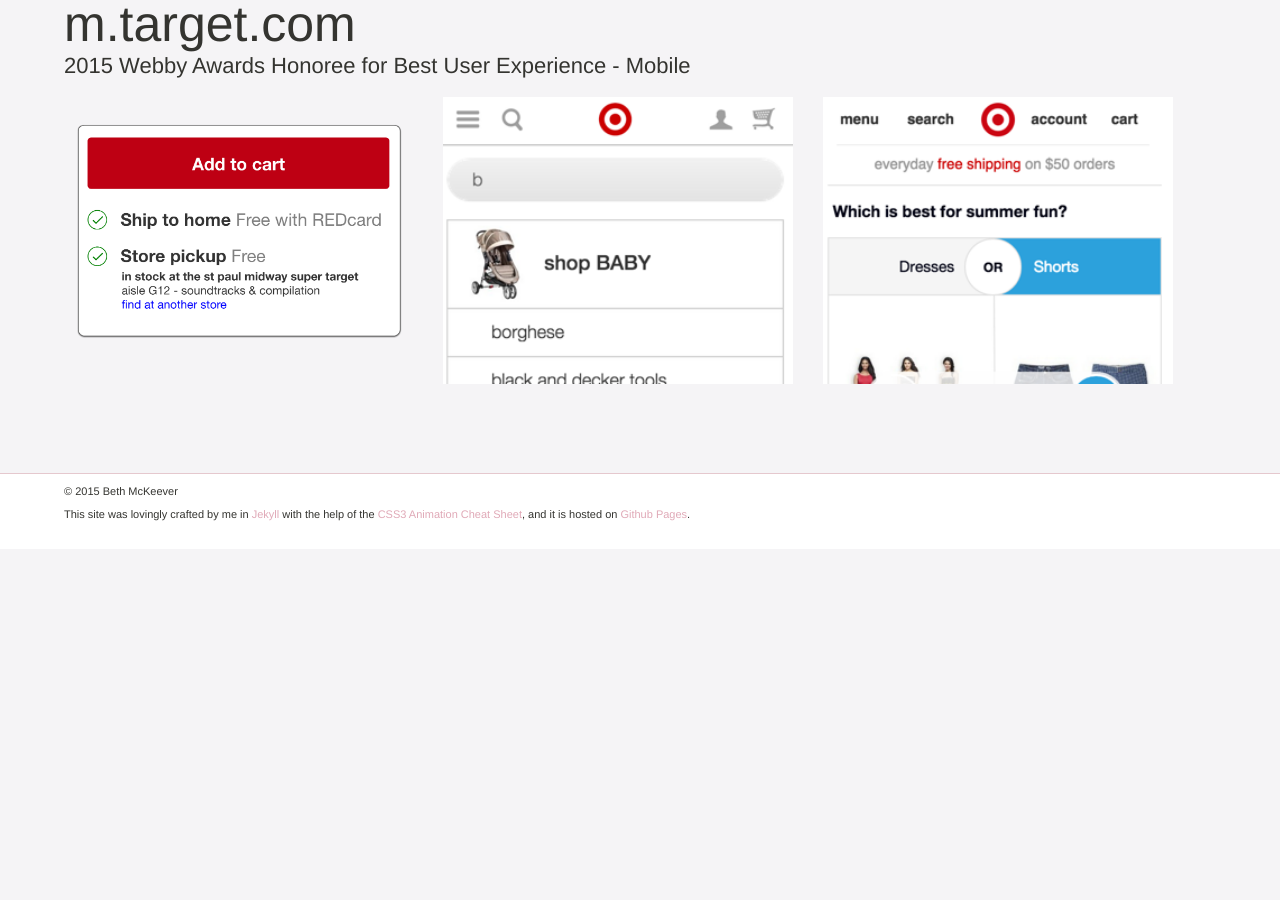
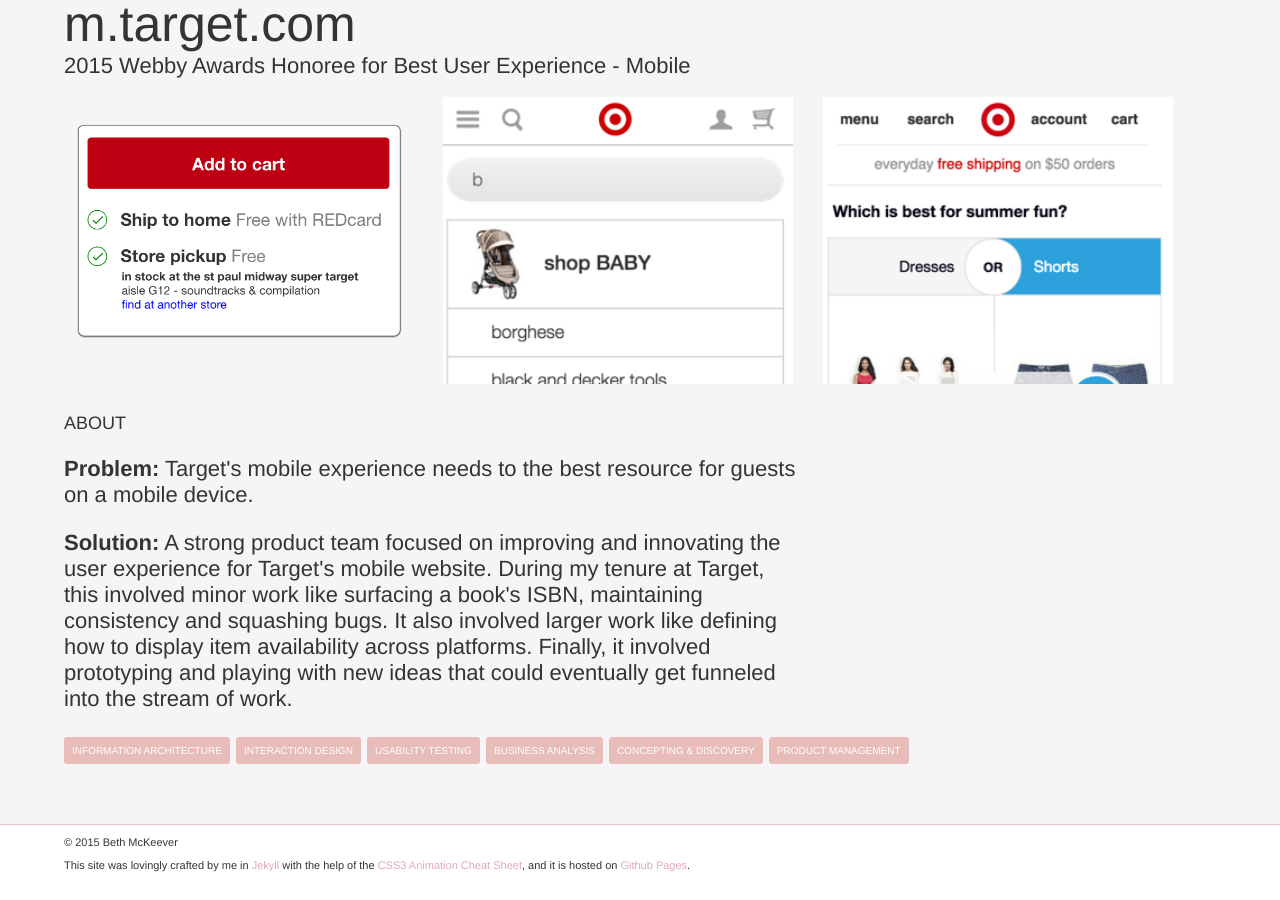
Before and after one commit to linoleumtile/linoleumtile.github.io, a Jekyll site: the page built from portfolio.html, in a window 1280 px wide and 900 px high, scrolled down 3520 px. Built offline with Jekyll 4.4.1, drawn with Linux system fonts in a browser that asks for light colours; nearby versions of some CDN libraries; some web fonts are replaced; Markdown is read by kramdown in place of the engine named in the settings; comment, search, counter and statistics services are not loaded; before the commit the page ends 4069 px from its top, so only the background shows below that.

Commit message:
adding info about work at target

```diff
--- a/_includes/portfolio/target.html
+++ b/_includes/portfolio/target.html
@@ -36,4 +36,17 @@
 			</a>
 		</div>
 	</div>
+	<div class="project-info">
+		<h3 class="sub-small">ABOUT</h3>
+		<p><strong>Problem:</strong> Target's mobile experience needs to the best resource for guests on a mobile device.</p>
+		<p><strong>Solution:</strong> A strong product team focused on improving and innovating the user experience for Target's mobile website. During my tenure at Target, this involved minor work like surfacing a book's ISBN, maintaining consistency and squashing bugs. It also involved larger work like defining how to display item availability across platforms. Finally, it involved prototyping and playing with new ideas that could eventually get funneled into the stream of work.</p>
+		<ul class="tags">
+			<li>Information Architecture</li>
+			<li>Interaction Design</li>
+			<li>Usability Testing</li>
+			<li>Business Analysis</li>
+			<li>Concepting &amp; Discovery</li>
+			<li>Product Management</li>
+		</ul>
+	</div>
 </div>
```
